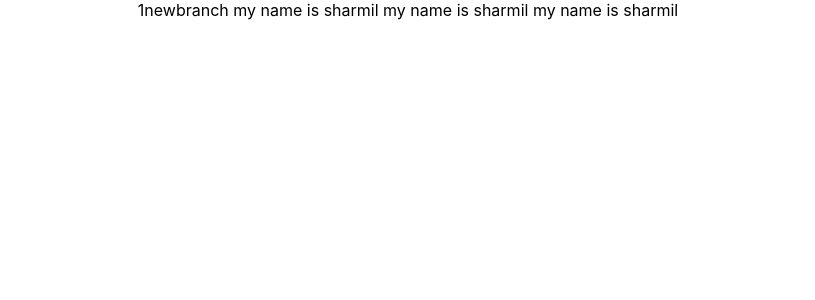
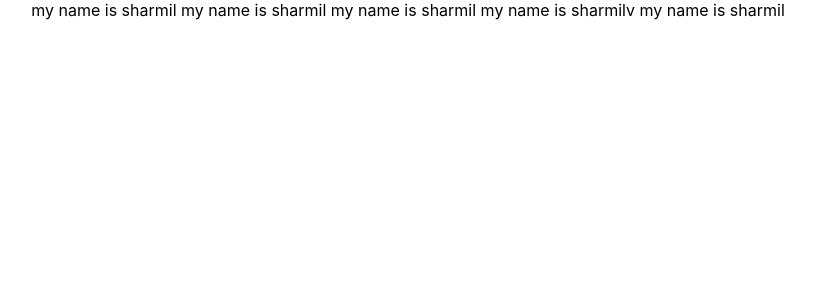
Before and after one commit to kathiriyasharmil/32, a React (Create React App) app: page / in a window 1280 px wide. Shown: the top 300 px of the page, without its empty margins (232-1047 px from the left). Built offline with nearby package versions, Linux system fonts and the light colour scheme.

Commit message:
this is my newbranch 9 commit

```diff
--- a/src/App.js
+++ b/src/App.js
@@ -4,11 +4,11 @@ import './App.css';
 function App() {
   return (
     <div className="App">
-      1newbranch
-      my name is sharmil
-      my name is sharmil
-      my name is sharmil
-
+        my name is sharmil
+        my name is sharmil
+        my name is sharmil
+        my name is sharmilv
+        my name is sharmil
     </div>
   );
 }
```
